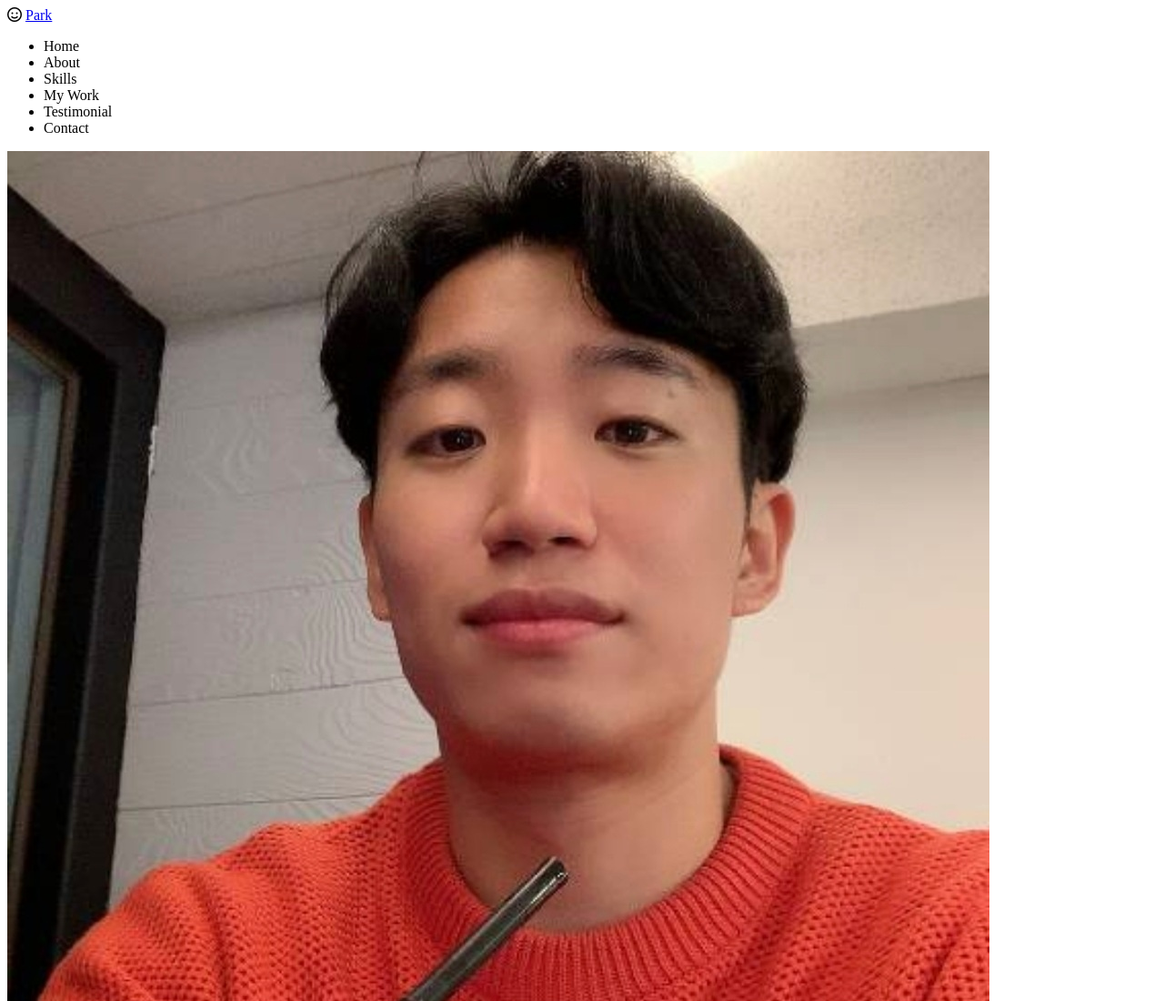
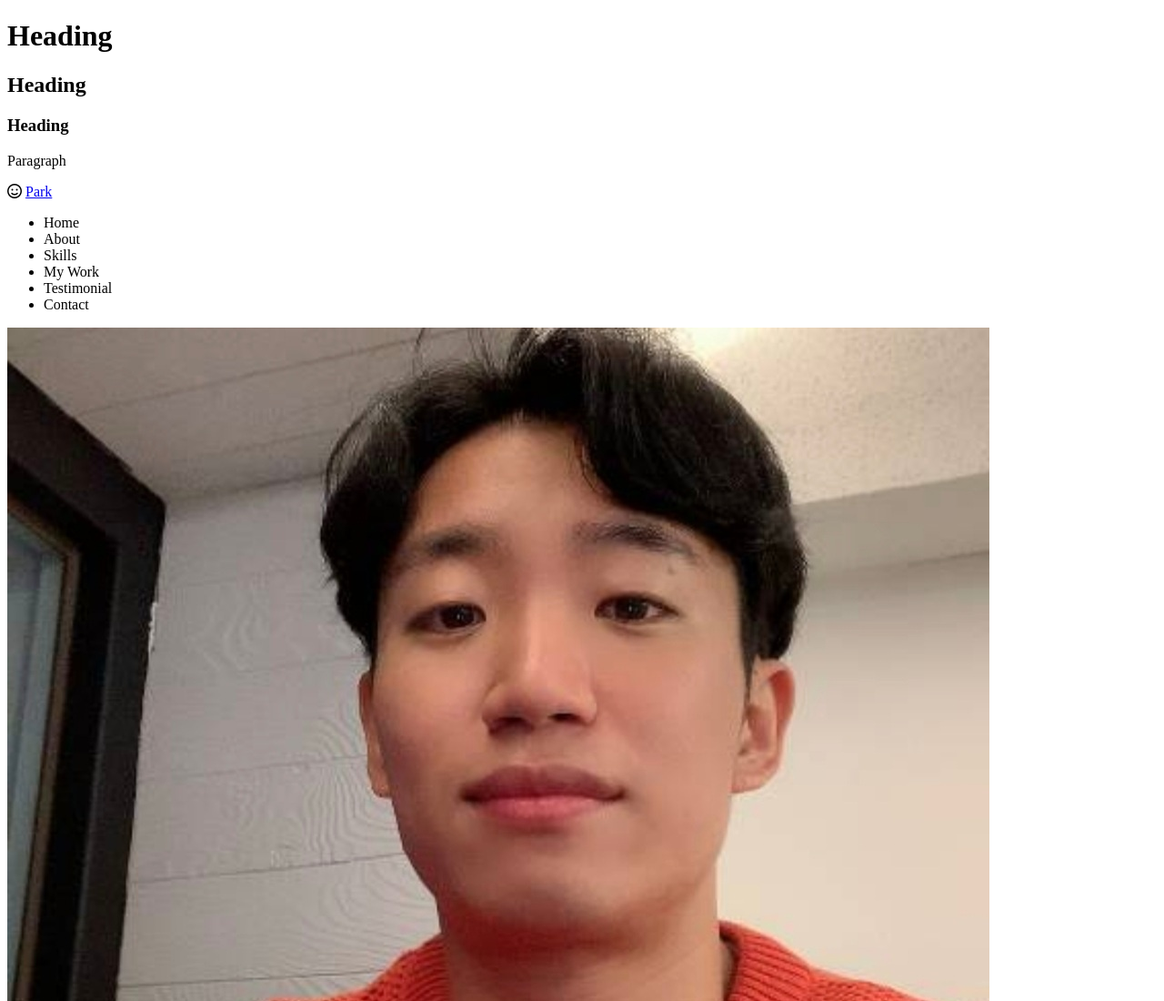
Before and after one commit to parksg1992/portfolio, a plain HTML site: page index.html in a window 1280 px wide. Shown: the top 1100 px of the page at 91% size. Drawn offline with Linux system fonts and the light colour scheme.

Commit message:
CSS: Typography

```diff
--- a/index.html
+++ b/index.html
@@ -7,6 +7,10 @@
     <title>Document</title>
   </head>
   <body>
+    <h1>Heading</h1>
+    <h2>Heading</h2>
+    <h3>Heading</h3>
+    <p>Paragraph</p>
     <!-- Navbar -->
     <nav id="navbar">
       <div class="navbar__logo">
--- a/style.css
+++ b/style.css
@@ -34,3 +34,32 @@
 * {
   box-sizing: border-box;
 }
+
+/* Typography */
+h1 {
+  font-size: var(--font-large);
+  font-weight: var(--weight-bold);
+  color: var(--color-black);
+  margin: 16px 0px;
+}
+
+h2 {
+  font-size: var(--font-medium);
+  font-weight: var(--weight-semi-bold);
+  color: var(--color-black);
+  margin: 8px 0;
+}
+
+h3 {
+  font-size: var(--font-regular);
+  font-weight: var(--font-regular);
+  color: var(--color-black);
+  margin: 8px 0;
+}
+
+p {
+  font-size: var(--font-regular);
+  font-weight: var(--font-regular);
+  color: var(--color-black);
+  margin: 4px 0;
+}
```
